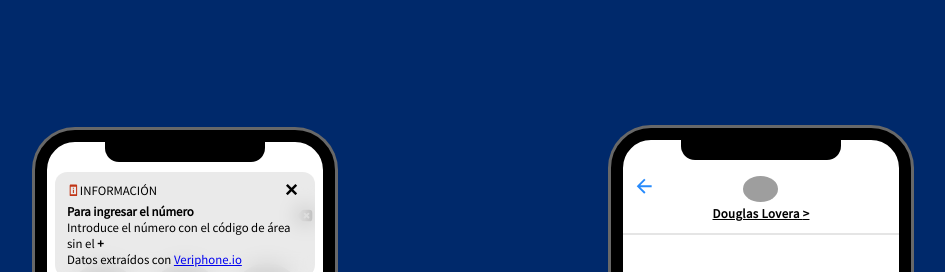
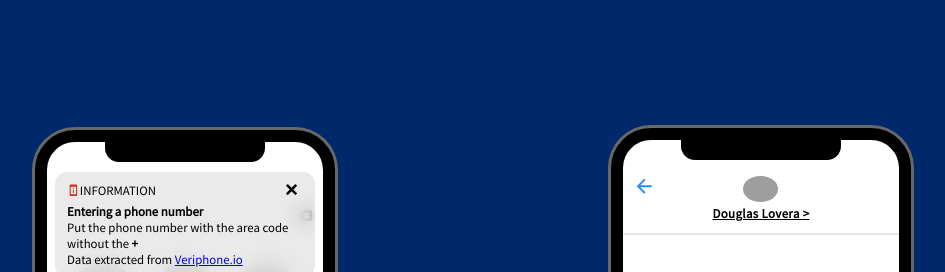
Before and after one commit to doulovera/numrify, a React (Create React App) app: page / in a window 1280 px wide. Both pictures are taken after a click on the button 240 px from the left and 171 px from the top of the page. Shown: the top 272 px of the page, without its empty margins (167-1112 px from the left). Built offline with nearby package versions, Linux system fonts and the light colour scheme; grey boxes are pictures that could not be loaded.

Commit message:
feat: Translate notification text to English

```diff
--- a/src/components/Notification/index.js
+++ b/src/components/Notification/index.js
@@ -7,14 +7,14 @@ export default function NotificationComponent ({ handleClose }) {
     <div className="notif__card">
       <div className="notif__header">
         <Notification fill="#c13516" />
-        <span className="notif__header__title">Información</span>
+        <span className="notif__header__title">Information</span>
         <button className="notif__header__close" onClick={handleClose}>&times;</button>
       </div>
       <div className="notif__content">
-        <h4 className="notif__content__title">Para ingresar el número</h4>
+        <h4 className="notif__content__title">Entering a phone number</h4>
         <span className="notif__content__description">
-          Introduce el número con el código de área sin el <strong>+</strong><br />
-          Datos extraídos con <a href="https://veriphone.io/">Veriphone.io</a>
+          Put the phone number with the area code without the <strong>+</strong><br />
+          Data extracted from <a href="https://veriphone.io/">Veriphone.io</a>
         </span>
       </div>
     </div>
```
